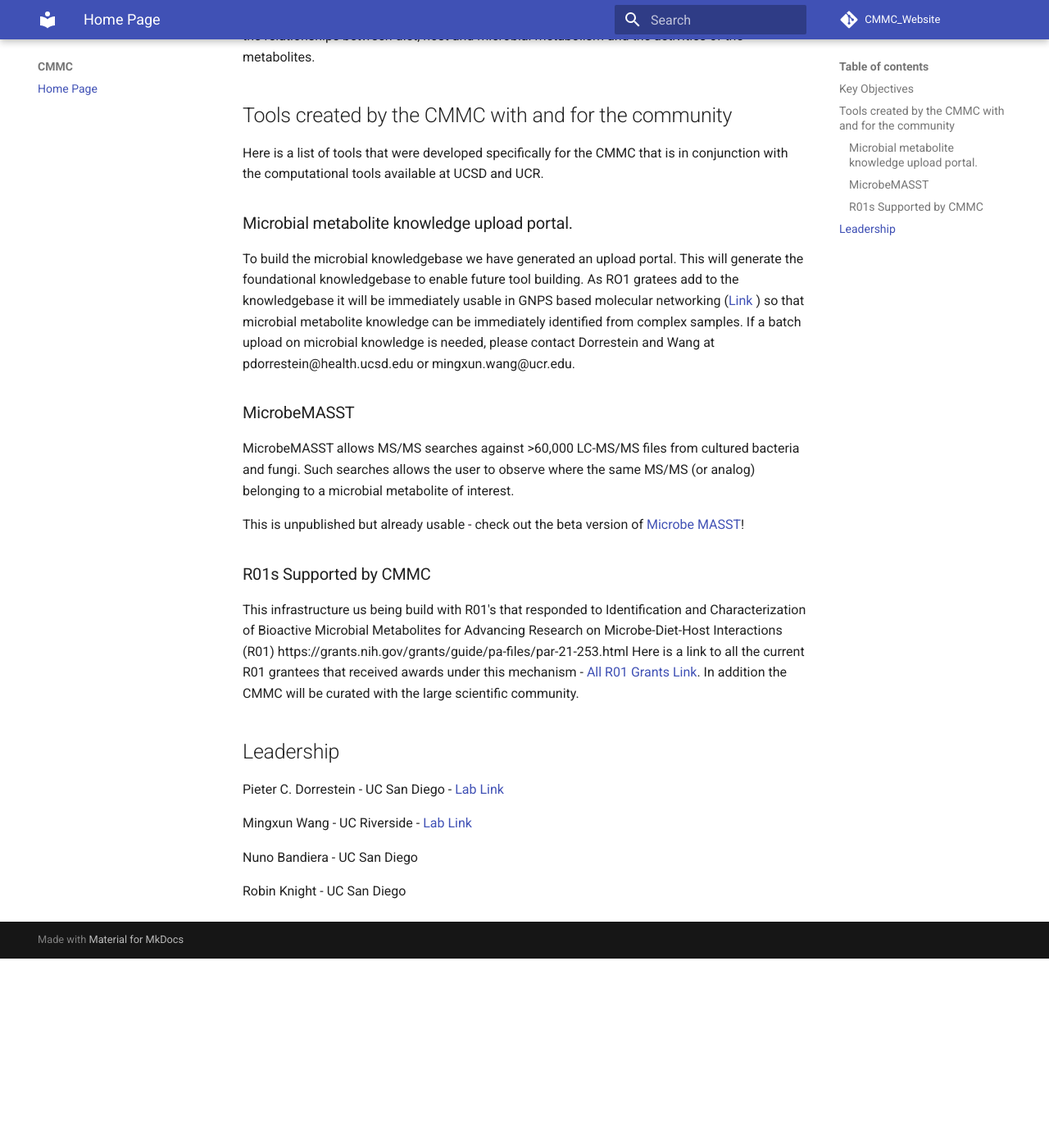
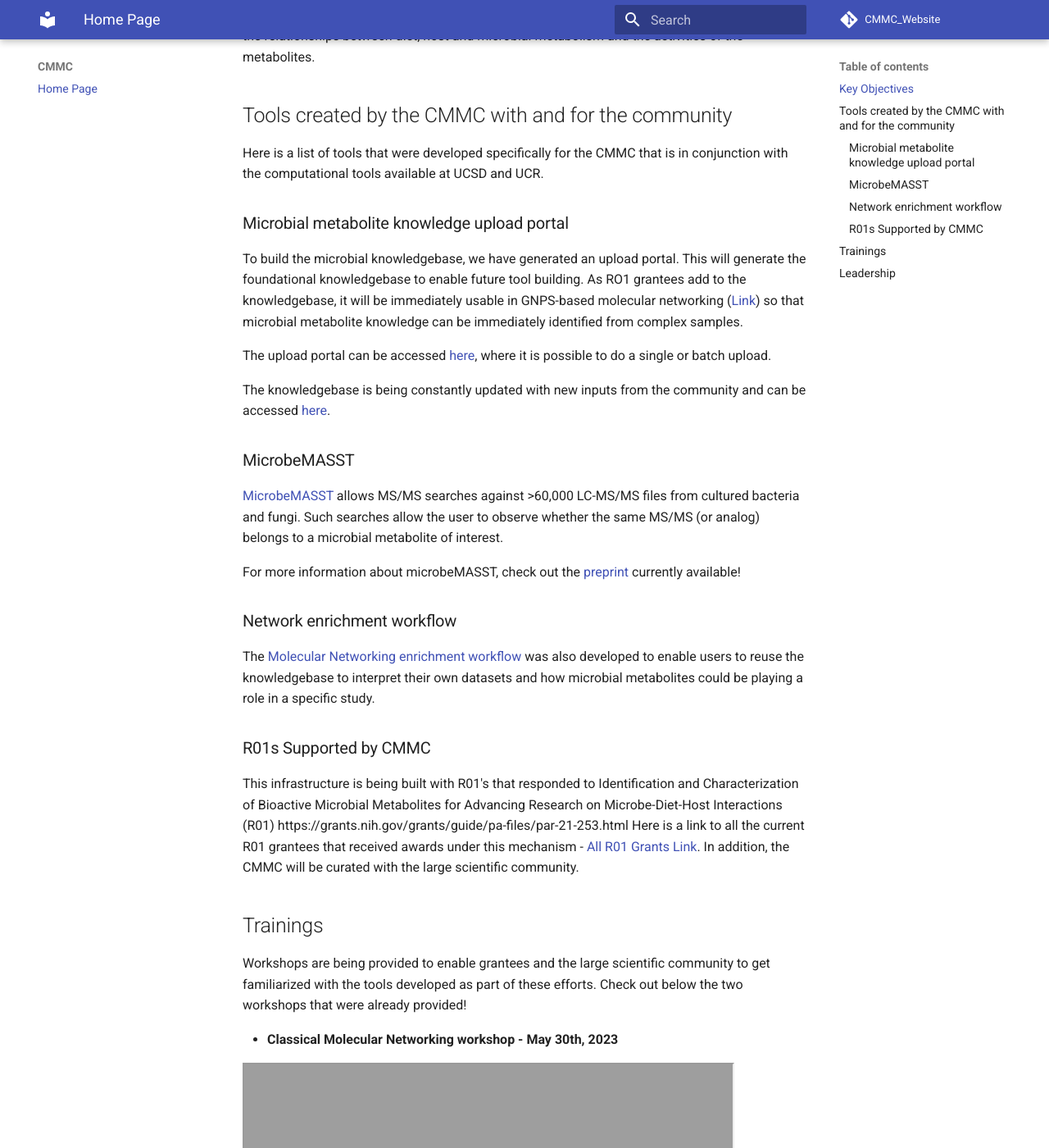
Before and after one commit to wilhan-nunes/CMMC_Website, an MkDocs documentation site: the page built from docs/index.md, in a window 1280 px wide and 1400 px high, scrolled down 884 px. Shown: the whole window at 82% size. Built offline with MkDocs 1.6.1 and Material for MkDocs 9.7.7, drawn with Linux system fonts in a browser that asks for light colours; comment, search, counter and statistics services are not loaded; before the commit the page ends 2053 px from its top, so only the background shows below that; some of the changed text lies outside the part shown; grey boxes are pictures that could not be loaded.

Commit message:
Update index.md
Added more hyperlinks to CMMC related links and workshops.

```diff
--- a/docs/index.md
+++ b/docs/index.md
@@ -10,21 +10,40 @@ We aim to capture the knowledge about microbial metabolites, even detectable but
 ## Tools created by the CMMC with and for the community
 Here is a list of tools that were developed specifically for the CMMC that is in conjunction with the computational tools available at UCSD and UCR.
 
-### Microbial metabolite knowledge upload portal.
-To build the microbial knowledgebase we have generated an upload portal. This will generate the foundational knowledgebase to enable future tool building. As RO1 gratees add to the knowledgebase it will be immediately usable in GNPS based molecular networking ([Link](https://ccms-ucsd.github.io/GNPSDocumentation/) ) so that microbial metabolite knowledge can be immediately identified from complex samples. If a batch upload on microbial knowledge is needed, please contact Dorrestein and Wang at pdorrestein@health.ucsd.edu or mingxun.wang@ucr.edu.
+### Microbial metabolite knowledge upload portal
+To build the microbial knowledgebase, we have generated an upload portal. This will generate the foundational knowledgebase to enable future tool building. As RO1 grantees add to the knowledgebase, it will be immediately usable in GNPS-based molecular networking ([Link](https://ccms-ucsd.github.io/GNPSDocumentation/)) so that microbial metabolite knowledge can be immediately identified from complex samples.
+
+The upload portal can be accessed [here]((https://gnps2.org/workflowinput?workflowname=cmmc_deposition_workflow)), where it is possible to do a single or batch upload.
+
+The knowledgebase is being constantly updated with new inputs from the community and can be accessed [here]((https://cmmc-kb.gnps2.org/)).
 
 <!-- !!!!MING TO DO create the firs generation link to simple interface for building the knowledgebase!!!!. -->
 
 ### MicrobeMASST
 
-MicrobeMASST allows MS/MS searches against >60,000 LC-MS/MS files from cultured bacteria and fungi. Such searches allows the user to observe where the same MS/MS (or analog) belonging to a microbial metabolite of interest.
+[MicrobeMASST](https://masst.gnps2.org/microbemasst/) allows MS/MS searches against >60,000 LC-MS/MS files from cultured bacteria and fungi. Such searches allow the user to observe whether the same MS/MS (or analog) belongs to a microbial metabolite of interest.
 
-This is unpublished but already usable - check out the beta version of [Microbe MASST](https://masst.ucsd.edu/microbemasst/)!
+For more information about microbeMASST, check out the [preprint](https://doi.org/10.1101/2023.07.20.549584) currently available!
+
+### Network enrichment workflow
+The [Molecular Networking enrichment workflow](https://gnps2.org/workflowinput?workflowname=cmmc_gnps_network_enrichment_workflow) was also developed to enable users to reuse the knowledgebase to interpret their own datasets and how microbial metabolites could be playing a role in a specific study.
+
 
 ### R01s Supported by CMMC
 
-This infrastructure us being build with R01's that responded to
-Identification and Characterization of Bioactive Microbial Metabolites for Advancing Research on Microbe-Diet-Host Interactions (R01) https://grants.nih.gov/grants/guide/pa-files/par-21-253.html Here is a link to all the current R01 grantees that received awards under this mechanism - [All R01 Grants Link](https://reporter.nih.gov/search/eJ5UvHBXWU6-ZQa83cfFnw/projects). In addition the CMMC will be curated with the large scientific community.
+This infrastructure is being built with R01's that responded to
+Identification and Characterization of Bioactive Microbial Metabolites for Advancing Research on Microbe-Diet-Host Interactions (R01) https://grants.nih.gov/grants/guide/pa-files/par-21-253.html Here is a link to all the current R01 grantees that received awards under this mechanism - [All R01 Grants Link](https://reporter.nih.gov/search/eJ5UvHBXWU6-ZQa83cfFnw/projects). In addition, the CMMC will be curated with the large scientific community.
+
+## Trainings
+Workshops are being provided to enable grantees and the large scientific community to get familiarized with the tools developed as part of these efforts. Check out below the two workshops that were already provided!
+
+- **Classical Molecular Networking workshop - May 30th, 2023**
+<iframe width="600" height="350" src="https://www.youtube.com/embed/5jjMllbwD-U"> </iframe>
+
+
+- **microbeMASST workshop  - June 5th, 2023**
+<iframe width="600" height="350" src="https://www.youtube.com/embed/wUrsqmAFEys"> </iframe>
+
 
 ## Leadership
 Pieter C. Dorrestein - UC San Diego - [Lab Link](https://dorresteinlab.ucsd.edu/)
```
Also changed, not shown: other parts of docs/index.md (+1 -1 lines).
